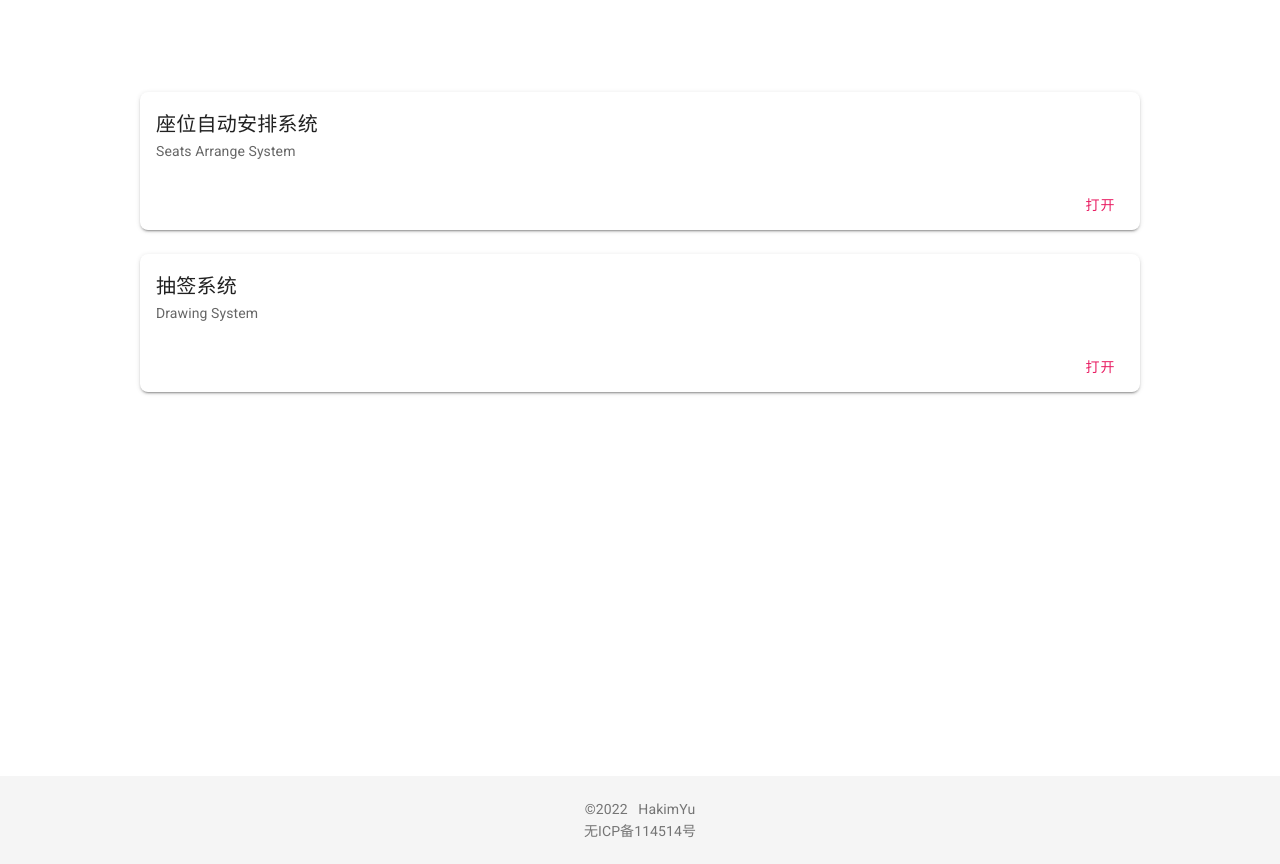
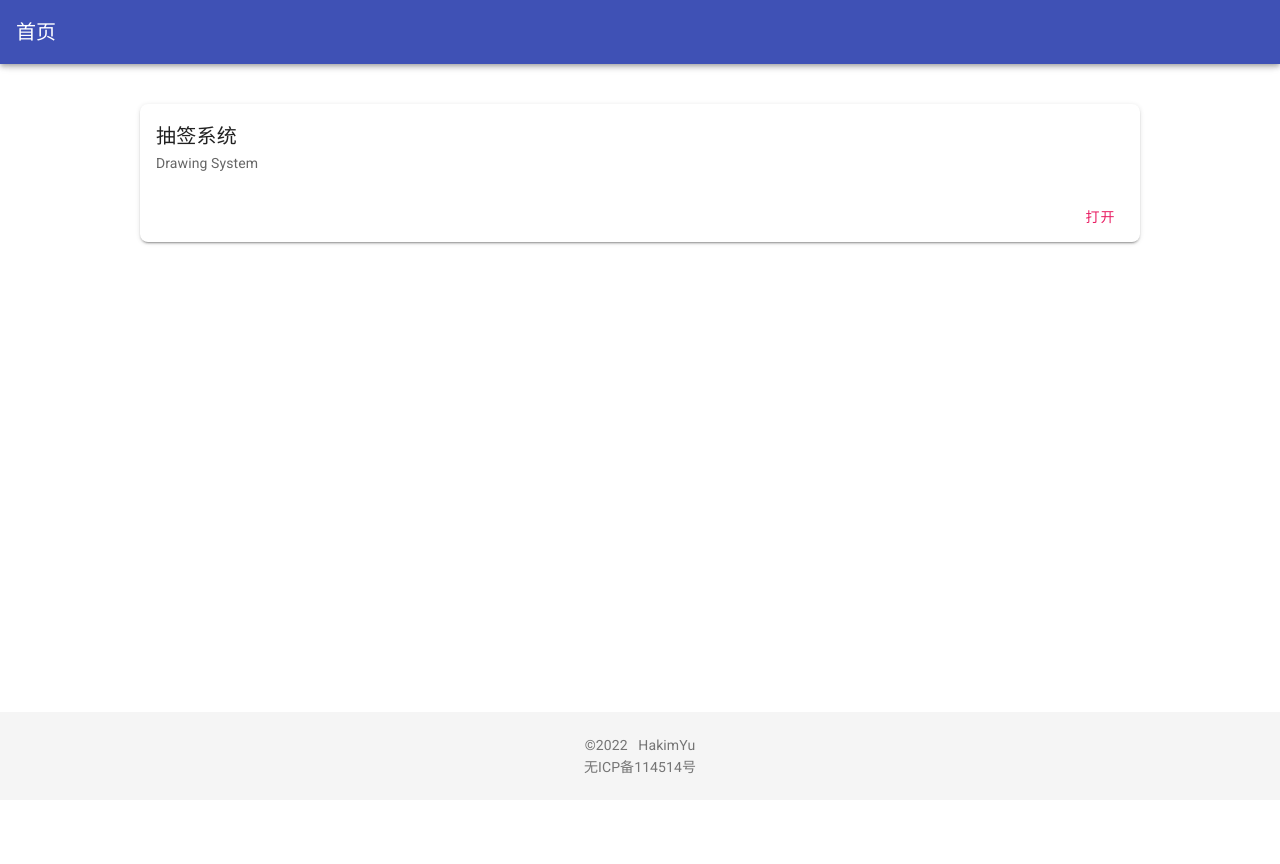
Before and after one commit to ButForget/HomePageButVue, a Vue app: page /#/ in a window 1280 px wide. After the commit the page ends 800 px from the top, so only its background shows below. Built offline with nearby package versions, Linux system fonts and the light colour scheme.

Commit message:
创建抽签系统，添加Appbar返回按钮

```diff
--- a/src/components/AppBar.vue
+++ b/src/components/AppBar.vue
@@ -1,12 +1,15 @@
 <template>
   <v-app-bar app color="primary" dark hide-on-scroll>
+    <v-app-bar-nav-icon v-if="backBtn" @click="$router.push({ name: 'Home' })">
+      <v-icon>mdi-arrow-left</v-icon>
+    </v-app-bar-nav-icon>
     <div class="d-flex align-center">
-      <v-toolbar-title>{{ title }}</v-toolbar-title>
+      <v-app-bar-title>{{ title }}</v-app-bar-title>
     </div>
     <v-spacer></v-spacer>
-    <v-btn href="" target="_blank" text icon>
+    <!-- <v-btn text icon>
       <v-icon>mdi-dots-vertical</v-icon>
-    </v-btn>
+    </v-btn> -->
   </v-app-bar>
 </template>
 
@@ -14,6 +17,6 @@
 export default {
   name: "AppBar",
   data: () => ({}),
-  props: ["title"],
+  props: ["title", "backBtn"],
 };
 </script>
--- a/src/components/HomeCards.vue
+++ b/src/components/HomeCards.vue
@@ -2,7 +2,13 @@
   <v-container>
     <v-row class="mt-1">
       <v-col v-for="card in cards" :key="card.id" class="d-flex justify-center">
-        <v-card elevation="2" class="rounded-lg" style="width: 1000px">
+        <v-card
+          elevation="2"
+          class="rounded-lg"
+          @click="$router.push(card.url)"
+          ripple
+          style="width: 1000px"
+        >
           <v-card-title primary-title>
             {{ card.title }}
           </v-card-title>
@@ -34,11 +40,11 @@ export default {
       //   subTitle: "Beats Per Minute Test",
       //   url: "BPM",
       // },
-      {
-        title: "座位自动安排系统",
-        subTitle: "Seats Arrange System",
-        url: "SeatsArranger",
-      },
+      // {
+      //   title: "座位自动安排系统",
+      //   subTitle: "Seats Arrange System",
+      //   url: "SeatsArranger",
+      // },
       {
         title: "抽签系统",
         subTitle: "Drawing System",
--- /dev/null
+++ b/src/components/NameDrawer.vue
@@ -0,0 +1,11 @@
+<template>
+  <div><v-text-field label="Regular"></v-text-field></div>
+</template>
+
+<script>
+export default {
+  name: "NameDrawer",
+};
+</script>
+
+<style></style>
--- a/src/plugins/vuetify.js
+++ b/src/plugins/vuetify.js
@@ -8,7 +8,7 @@ export default new Vuetify({
     theme: {
         themes: {
             light: {
-                primary: colors.blue,
+                primary: colors.indigo,
                 secondary: colors.pink,
             },
         },
--- a/src/router/index.js
+++ b/src/router/index.js
@@ -1,9 +1,9 @@
 import Vue from 'vue'
 import VueRouter from 'vue-router'
 import Home from '../views/Home.vue'
-import BPM from '../views/BPM.vue'
+import Drawer from '../views/Drawer.vue'
+
 Vue.use(VueRouter)
-
 const routes = [
   {
     path: '/',
@@ -11,9 +11,9 @@ const routes = [
     component: Home
   },
   {
-    path: '/BPM',
-    name: 'BPM',
-    component: BPM
+    path: '/Drawer',
+    name: 'Drawer',
+    component: Drawer
   }
 ]
 
--- /dev/null
+++ b/src/views/Drawer.vue
@@ -0,0 +1,18 @@
+<template>
+  <v-container>
+    <AppBar :backBtn="true" title="抽签系统"></AppBar>
+    <!-- <NameDrawer></NameDrawer> -->
+  </v-container>
+</template>
+
+<script>
+import AppBar from "../components/AppBar.vue";
+// import NameDrawer from "../components/NameDrawer.vue";
+export default {
+  name: "Drawer",
+  components: {
+    AppBar,
+    // NameDrawer,
+  },
+};
+</script>
--- a/src/views/Home.vue
+++ b/src/views/Home.vue
@@ -1,14 +1,14 @@
 <template>
-  <v-app>
-    <AppBar title="主页"></AppBar>
+  <v-container>
+    <AppBar title="首页"></AppBar>
     <HomeCards></HomeCards>
     <Footer></Footer>
-  </v-app>
+  </v-container>
 </template>
 
 <script>
-import HomeCards from "../components/HomeCards";
-import AppBar from "../components/AppBar";
+import HomeCards from "../components/HomeCards.vue";
+import AppBar from "../components/AppBar.vue";
 import Footer from "../components/Footer.vue";
 export default {
   name: "Home",
@@ -17,9 +17,7 @@ export default {
     HomeCards,
     Footer,
   },
-  methods: {
-
-  },
+  methods: {},
   data: () => ({}),
 };
 </script>
```
